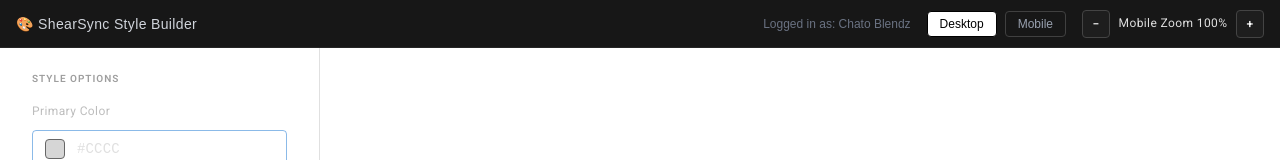
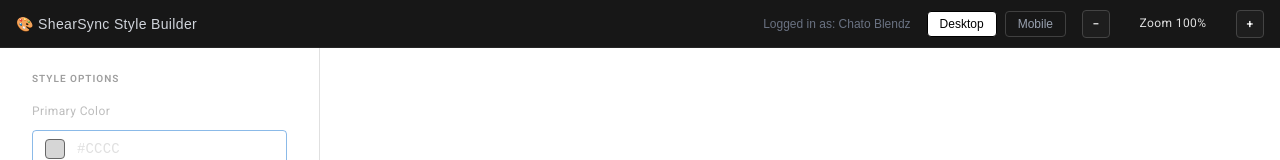
Before and after one commit to Osbaldo-Arellano/ShearSync-Web, a Next.js app: page /builder in a window 1280 px wide. Shown: the top 160 px of the page. Built offline with nearby package versions, Linux system fonts and the light colour scheme.

Commit message:
fix build fail

```diff
--- a/components/builder/sidebar/inputs/ZoomControls.tsx
+++ b/components/builder/sidebar/inputs/ZoomControls.tsx
@@ -50,7 +50,7 @@ export default function ZoomControls({
           fontSize: "0.75rem",
         }}
       >
-        Mobile Zoom {Math.round(zoomLevel * 100)}%
+        Zoom {Math.round(zoomLevel * 100)}%
       </Typography>
 
       {/* Plus Button */}
```
